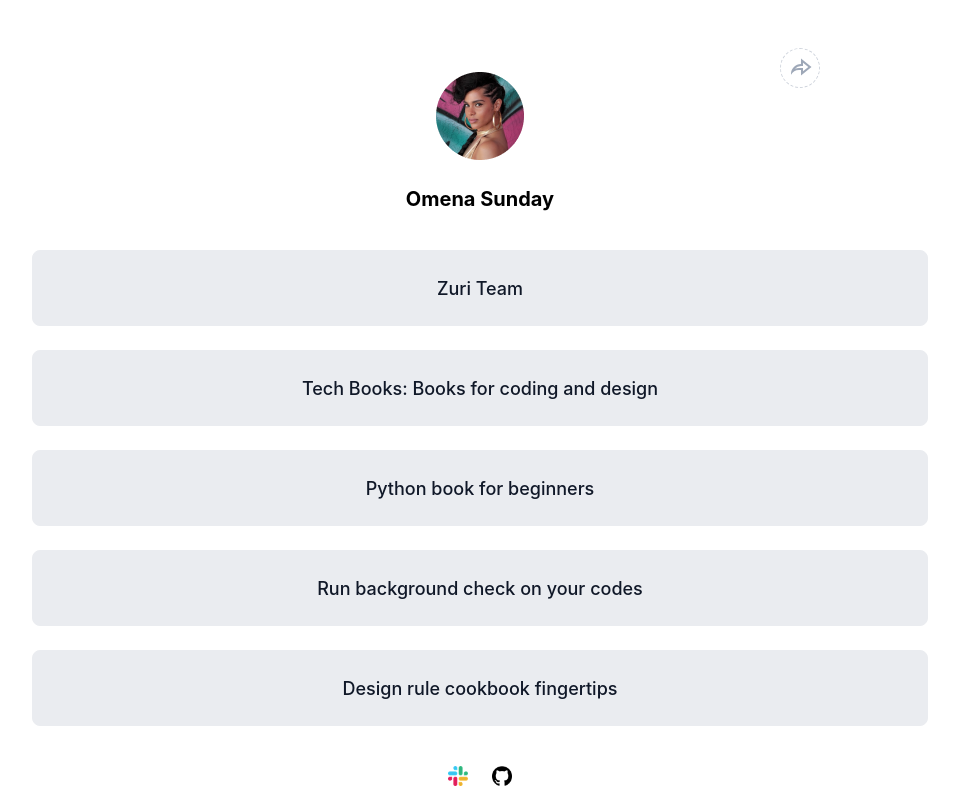
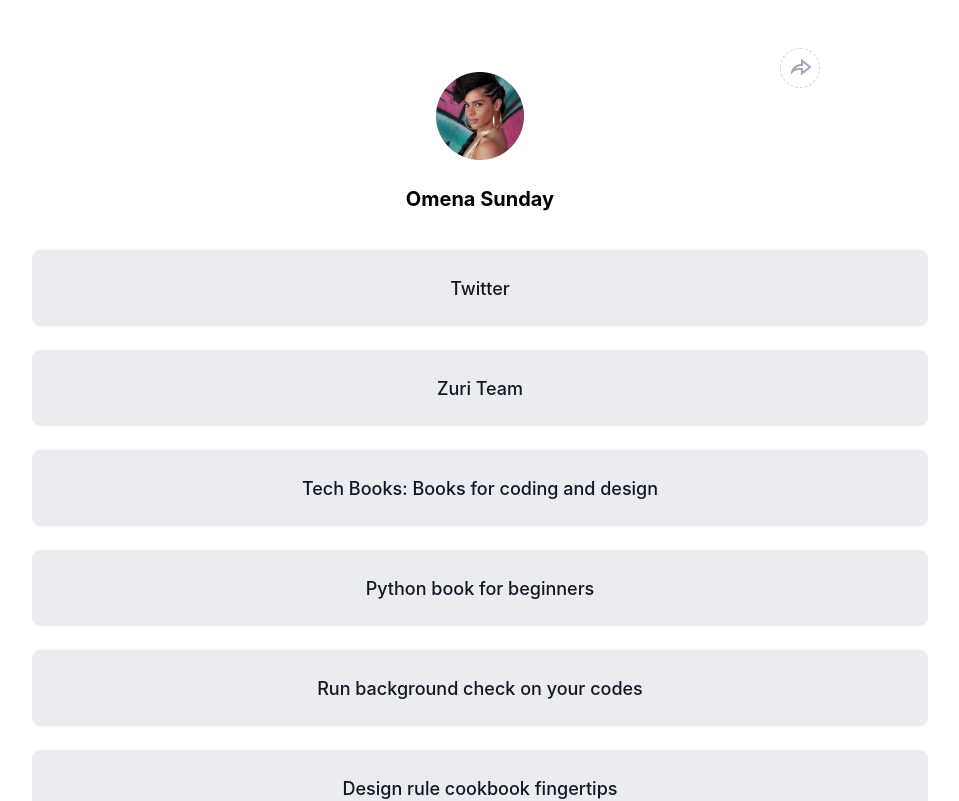
Before and after one commit to Sosaristic/hng9-first-task, a React (Create React App) app: page / in a window 1280 px wide. Shown: the top 801 px of the page, without its empty margins (160-1119 px from the left). Built offline with nearby package versions, Linux system fonts and the light colour scheme.

Commit message:
new: add twitter link button

```diff
--- a/src/App.js
+++ b/src/App.js
@@ -12,6 +12,12 @@ function App() {
       <GlobalStyles />
 
       <Profile />
+
+      <Button
+        id="my_twitter"
+        url="https://twitter.com/omena_sunday?t=jG-1e9AsV1vE3GriQoQ&s=09"
+        linkName="Twitter"
+      />
       <Button
         id="btn_Zuri"
         url="https://training.zuri.team/"
```
